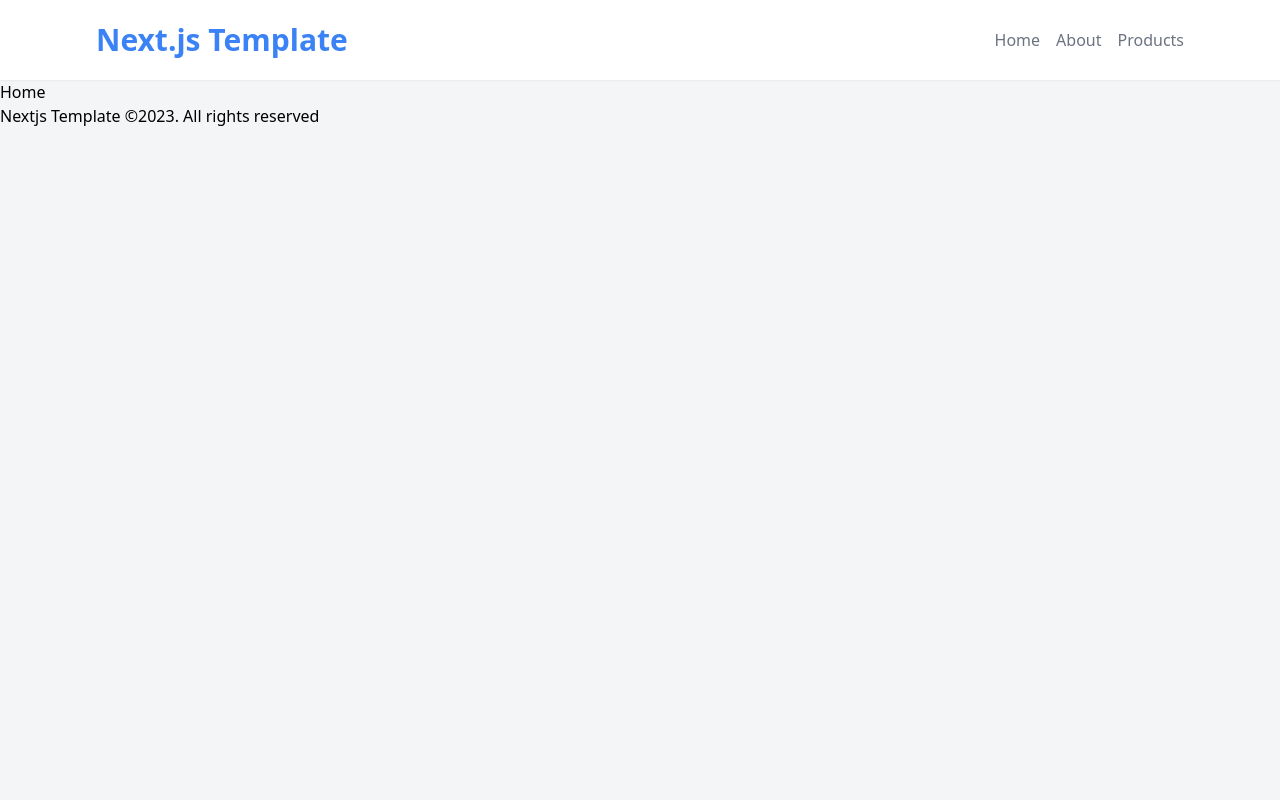
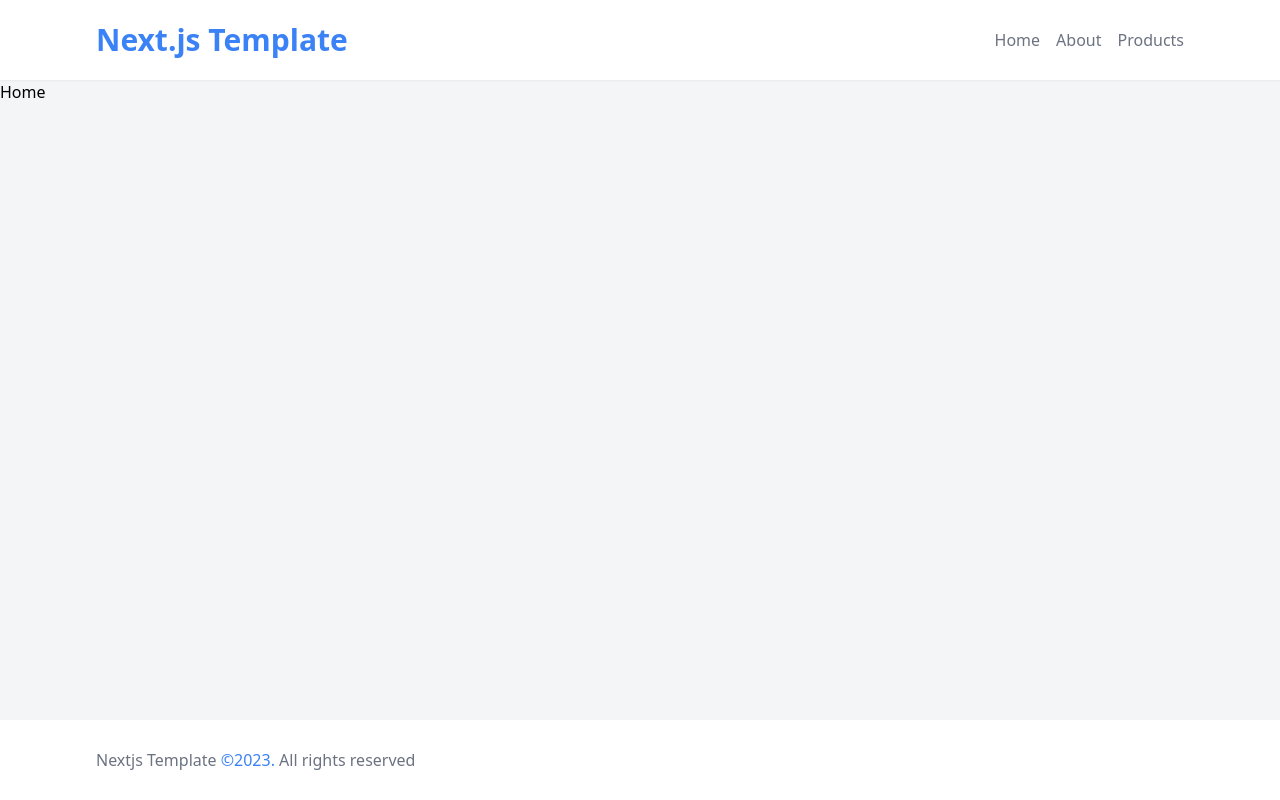
Before and after one commit to ErysCode7/nextjs-template, a Next.js app: page / in a window 1280 px wide. Built offline with nearby package versions, Linux system fonts and the light colour scheme.

Commit message:
enhancement(4): footer ui enhancement

```diff
--- a/src/components/common/footer/footer.tsx
+++ b/src/components/common/footer/footer.tsx
@@ -6,9 +6,12 @@ const Footer: NextPage<Props> = () => {
   const date = new Date().getFullYear();
 
   return (
-    <footer>
-      <div>
-        <h2>Nextjs Template ©{date}. All rights reserved</h2>
+    <footer className="w-full h-20 shadow-sm bg-white absolute bottom-0">
+      <div className="flex items-center  m-auto h-full w-[90%] lg:w-[85%]">
+        <h2 className="text-gray-500 text-xs sm:text-base">
+          Nextjs Template <span className="text-blue-500">©{date}.</span> All
+          rights reserved
+        </h2>
       </div>
     </footer>
   );
--- a/src/components/common/navbar/navbar.tsx
+++ b/src/components/common/navbar/navbar.tsx
@@ -31,7 +31,7 @@ const Navbar: NextPage<Props> = () => {
 
   return (
     <nav className="w-full h-20 shadow-sm bg-white">
-      <div className="flex items-center justify-between  m-auto h-full w-[90%] lg:w-[85%]">
+      <div className="flex items-center justify-between m-auto h-full w-[90%] lg:w-[85%]">
         <div>
           <h2 className="text-base md:text-xl lg:text-3xl text-blue-500 font-bold">
             Next.js Template
@@ -40,7 +40,7 @@ const Navbar: NextPage<Props> = () => {
 
         {/* MOBILE TO 1023px */}
         <ul
-          className={`absolute w-60 sm:w-96  ${
+          className={`absolute w-60 sm:w-96 z-50 ${
             showMobileNavbar ? "left-0" : "left-[-999px]"
           } top-0 bottom-0 transition-all duration-500 lg:hidden bg-white shadow-md flex flex-col items-center`}
         >
```
